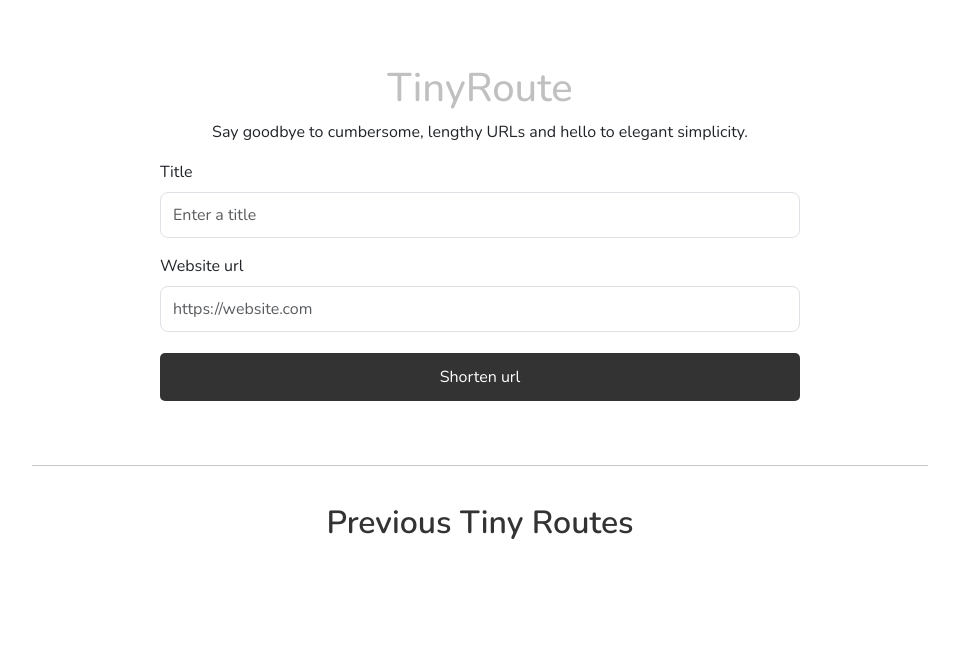
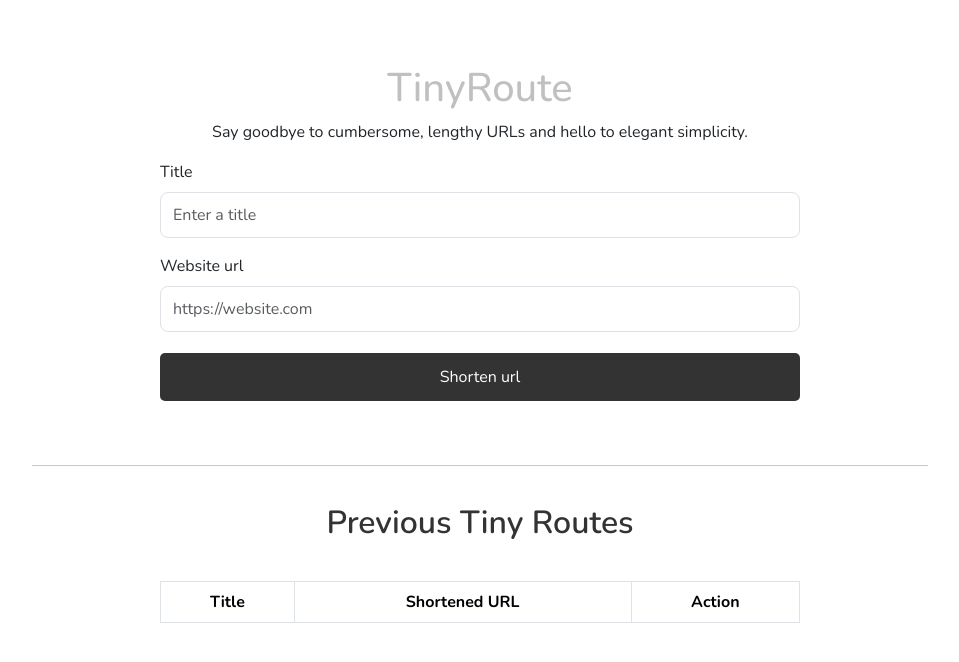
Before and after one commit to victoriaEssien/tiny-route, a React (Vite) app: page / in a window 1280 px wide. Shown: the top 662 px of the page, without its empty margins (160-1119 px from the left). Built offline with nearby package versions, Linux system fonts and the light colour scheme.

Commit message:
fixed bug

```diff
--- a/index.html
+++ b/index.html
@@ -10,6 +10,8 @@
     <link rel="preconnect" href="https://fonts.gstatic.com" crossorigin>
     <link href="https://fonts.googleapis.com/css2?family=Nunito:wght@200;300;400;500;600;700&display=swap" rel="stylesheet">
 
+    <script src="https://kit.fontawesome.com/11f0ed2f6a.js" crossorigin="anonymous"></script>
+
   </head>
   <body>
     <div id="root"></div>
--- a/src/App.jsx
+++ b/src/App.jsx
@@ -1,5 +1,6 @@
 import { useState, useEffect } from 'react';
 import Form from 'react-bootstrap/Form';
+import Table from 'react-bootstrap/Table';
 
 function App() {
   const [urlTitle, setUrlTitle] = useState("");
@@ -8,14 +9,13 @@ function App() {
   const [errorMessage, setErrorMessage] = useState("");
   const [isSubmitted, setIsSubmitted] = useState(false);
   const [previousRoutes, setPreviousRoutes] = useState([]);
-
+  const [isLoading, setIsLoading] = useState(false);
   useEffect(() => {
-    // Retrieve previousRoutes data from localStorage
     const storedRoutes = localStorage.getItem('previousRoutes');
     if (storedRoutes) {
       setPreviousRoutes(JSON.parse(storedRoutes));
     }
-  }, []); // Only run this effect once, during component initialization
+  }, []);
 
   const saveRoutesToLocalStorage = (routes) => {
     localStorage.setItem('previousRoutes', JSON.stringify(routes));
@@ -38,6 +38,7 @@ function App() {
     const urlPattern = /^(http[s]?:\/\/)(www\.)?[^\s$.?#].[^\s]*$/;
     if (urlPattern.test(urlValue)) {
       try {
+        setIsLoading(true)
         const response = await fetch('https://url-shortener-service.p.rapidapi.com/shorten', {
           method: 'POST',
           headers: {
@@ -54,6 +55,7 @@ function App() {
         const result = await response.json();
         if (response.ok) {
           const newRoute = { title: urlTitle, url: result.result_url };
+          setIsLoading(false)
           setUrlTitle("");
           setUrlValue("");
           setPreviousRoutes((prevRoutes) => {
@@ -63,11 +65,14 @@ function App() {
           });
         } else {
           console.error(result);
+          setIsLoading(false)
         }
       } catch (error) {
         console.error(error);
+        setIsLoading(false)
       }
     } else {
+      setIsLoading(false)
       setIsValidUrl(false);
       setErrorMessage("Please enter a valid URL");
     }
@@ -110,7 +115,9 @@ function App() {
           </Form.Group>
           {isSubmitted && !isValidUrl && <p className='error-message'>{errorMessage}</p>}
           <div className="btn-container">
-            <button type='submit' className='submit-btn'>Shorten url</button>
+            <button type='submit' className='submit-btn' disabled={isLoading}>
+              {isLoading ? "Shortening..." : "Shorten url"}
+            </button>
           </div>
         </Form>
       </div>
@@ -119,14 +126,25 @@ function App() {
       <hr />
       <div className="previous-routes">
         <h2 className='routes-header'>Previous Tiny Routes</h2>
-        <ul>
-          {previousRoutes.map((route, index) => (
-            <li key={index}>
-              <strong>{route.title}:</strong> <a href={route.url} target="_blank" rel="noopener noreferrer">{route.url}</a>
-              <button onClick={() => handleDelete(index)}>Delete</button>
-            </li>
-          ))}
-        </ul>
+        <Table striped bordered hover className="previous-routes-table">
+          <thead>
+            <tr>
+              <th>Title</th>
+              <th>Shortened URL</th>
+              <th>Action</th>
+            </tr>
+          </thead>
+          <tbody>
+            {previousRoutes.map((route, index) => (
+              <tr key={index}>
+                <td>{route.title}</td>
+                <td><a href={route.url} className='route-link' target="_blank" rel="noopener noreferrer">{route.url}</a></td>
+                <td><button className='delete-btn' onClick={() => handleDelete(index)}><i className="fas fa-trash"></i></button></td>
+              </tr>
+            ))}
+          </tbody>
+</Table>
+
       </div>
     </div>
   );
--- a/src/index.css
+++ b/src/index.css
@@ -47,7 +47,7 @@ body {
   cursor: pointer;
 }
 
-.submit-btn:hover{
+.submit-btn:hover, .delete-btn:hover {
   background: #4d4d4d;
   transition: 5ms;
 }
@@ -65,3 +65,24 @@ hr {
   color: #333;
   font-weight: 600;
 }
+
+.previous-routes-table {
+  text-align: center;
+  margin: 3% auto;
+  width: 50%;
+}
+
+.route-link {
+  color: #333;
+}
+
+.delete-btn {
+  background: #333;
+  color: #fff;
+  font-size: 0.8rem;
+  border: none;
+  border-radius: 5px;
+  margin-top: 5px;
+  padding: 5px 12px;
+  cursor: pointer;
+}
```
